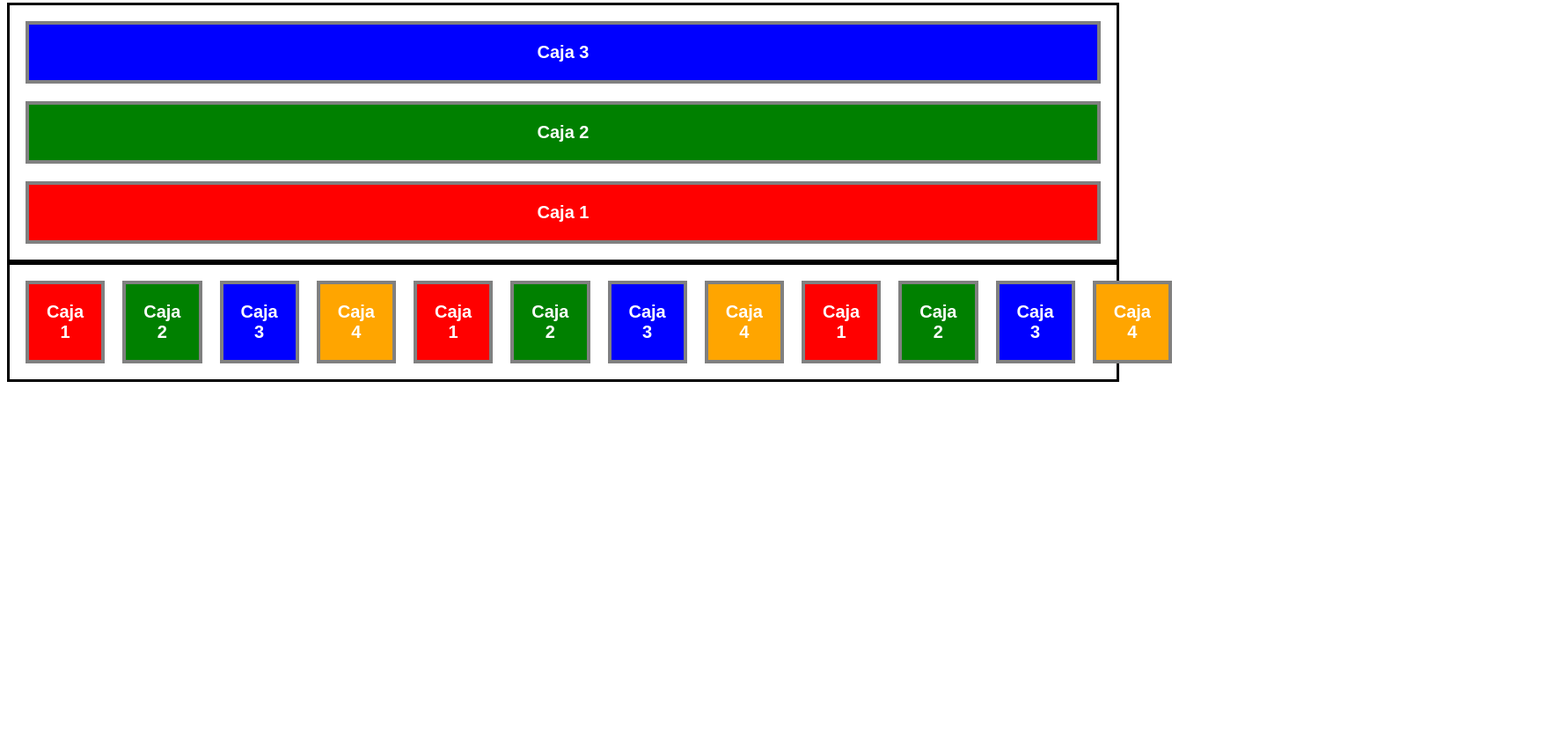
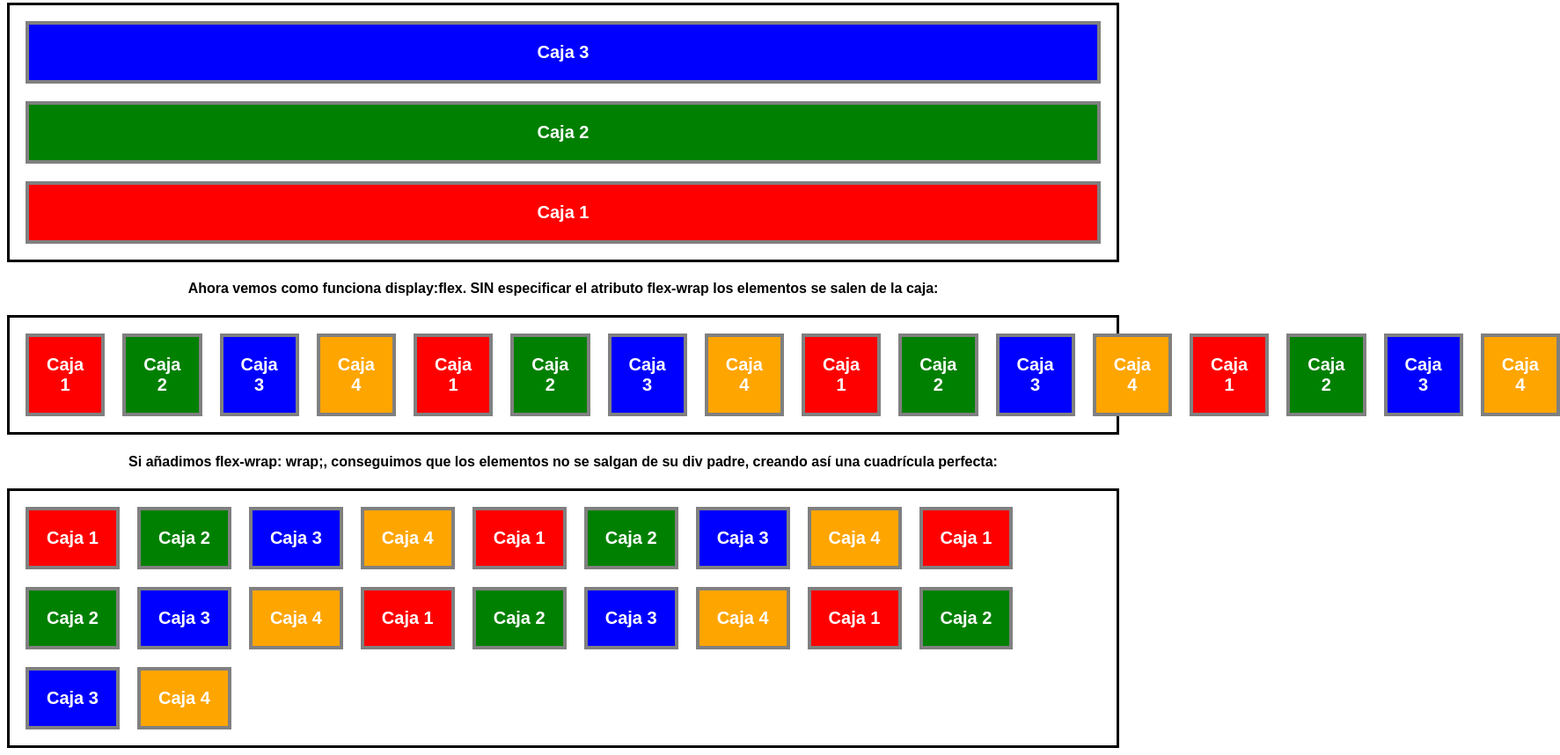
Before and after one commit to SergioFer95/explicacionGraficaFlexbox, a plain HTML site: page index.html in a window 1280 px wide. Shown: the part 1207-2065 px from the top of the page at 88% size, 1773 px wide, since content can reach past the window. Before the commit the page ends 1649 px from the top, so only its background shows below. Drawn offline with Linux system fonts and the light colour scheme; files that its build step writes are made by us from their sources.

Commit message:
add how use flex-wrap

```diff
--- a/index.html
+++ b/index.html
@@ -109,6 +109,7 @@
         </div>
     </section>
 
+    <h4>Ahora vemos como funciona display:flex. SIN especificar el atributo flex-wrap los elementos se salen de la caja:</h4>
     <section id="layout7">
         <div class="caja red">
             Caja 1
@@ -158,7 +159,104 @@
             Caja 4
         </div>
 
+        <div class="caja red">
+            Caja 1
+        </div>
+
+        <div class="caja green">
+            Caja 2
+        </div>
+
+        <div class="caja blue">
+            Caja 3
+        </div>
+
+        <div class="caja orange">
+            Caja 4
+        </div>
     </section>
 
+    <h4>Si añadimos flex-wrap: wrap;, conseguimos que los elementos no se salgan de su div padre, creando así una cuadrícula perfecta:</h4>
+        <section id="layout8">
+            <div class="caja red">
+                Caja 1
+            </div>
+
+            <div class="caja green">
+                Caja 2
+            </div>
+
+            <div class="caja blue">
+                Caja 3
+            </div>
+
+            <div class="caja orange">
+                Caja 4
+            </div>
+
+            <div class="caja red">
+                Caja 1
+            </div>
+
+            <div class="caja green">
+                Caja 2
+            </div>
+
+            <div class="caja blue">
+                Caja 3
+            </div>
+
+            <div class="caja orange">
+                Caja 4
+            </div>
+
+            <div class="caja red">
+                Caja 1
+            </div>
+
+            <div class="caja green">
+                Caja 2
+            </div>
+
+            <div class="caja blue">
+                Caja 3
+            </div>
+
+            <div class="caja orange">
+                Caja 4
+            </div>
+
+            <div class="caja red">
+                Caja 1
+            </div>
+
+            <div class="caja green">
+                Caja 2
+            </div>
+
+            <div class="caja blue">
+                Caja 3
+            </div>
+
+            <div class="caja orange">
+                Caja 4
+            </div>
+
+            <div class="caja red">
+                Caja 1
+            </div>
+
+            <div class="caja green">
+                Caja 2
+            </div>
+
+            <div class="caja blue">
+                Caja 3
+            </div>
+
+            <div class="caja orange">
+                Caja 4
+            </div>
+        </section>
 </body>
 </html>
--- a/styles.css
+++ b/styles.css
@@ -81,3 +81,10 @@ body{
     border: 3px solid black;
     padding: 8px;
 }
+
+#layout8{
+    display: flex;
+    flex-wrap: wrap;
+    border: 3px solid black;
+    padding: 8px;
+}
```
